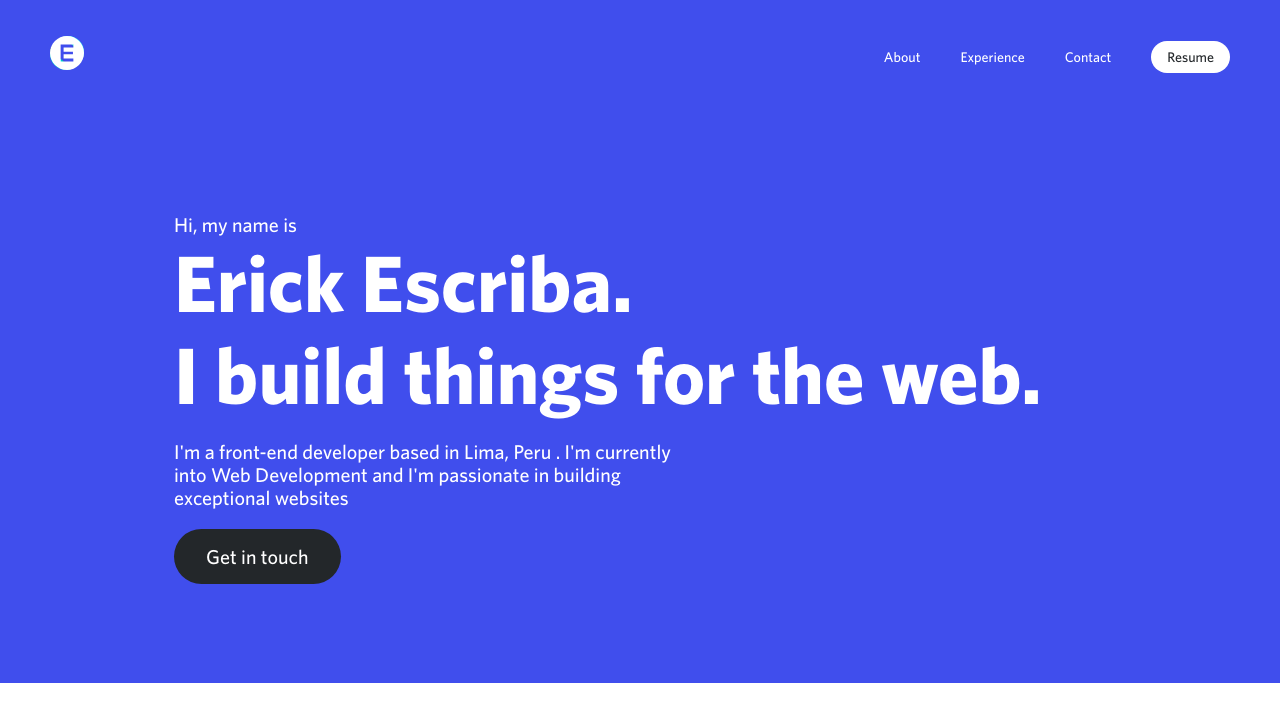
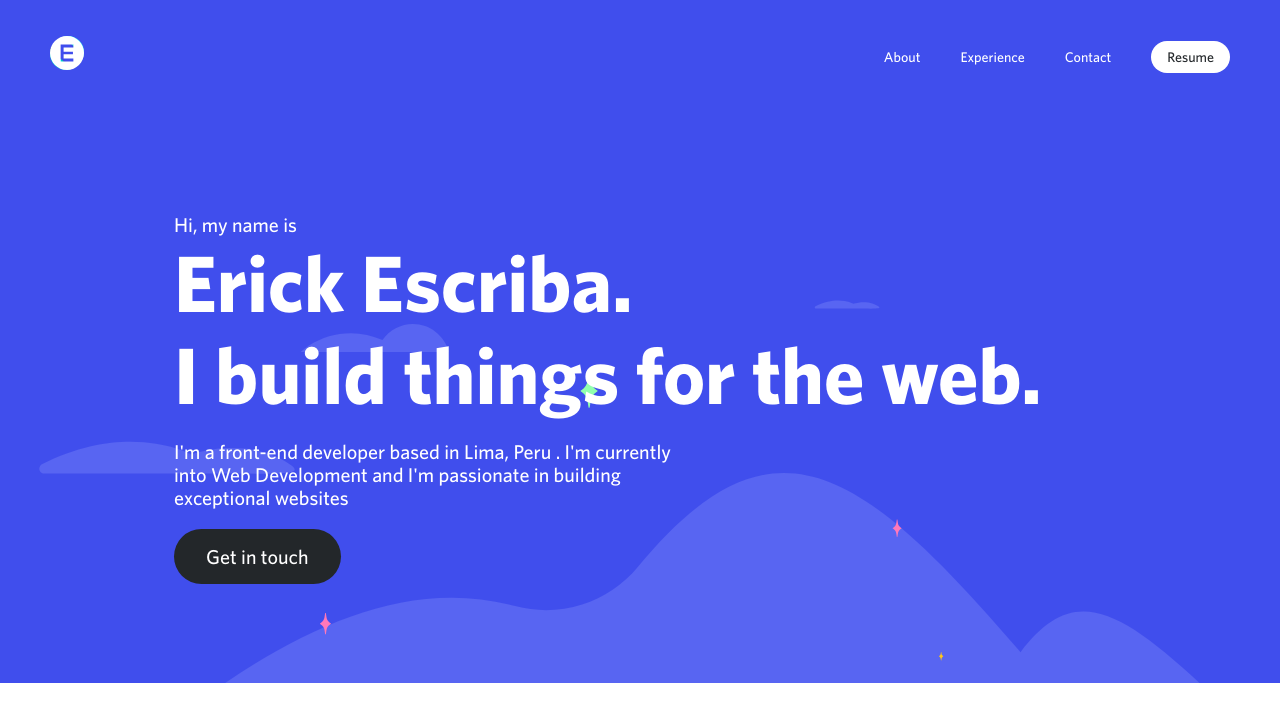
Before and after one commit to Aireck2/portfolio-ts, a Next.js app: page / in a window 1280 px wide. Shown: the top 722 px of the page. Built offline with nearby package versions, Linux system fonts and the light colour scheme; a web font is replaced by a local one.

Commit message:
chore: implement home background styles(#18)

```diff
--- a/styles/views/Home.module.scss
+++ b/styles/views/Home.module.scss
@@ -47,4 +47,5 @@
 .Home__background {
   background-color: $brand;
   padding: 75px 0;
+  background-image: url('/images/background.svg');
 }
```
